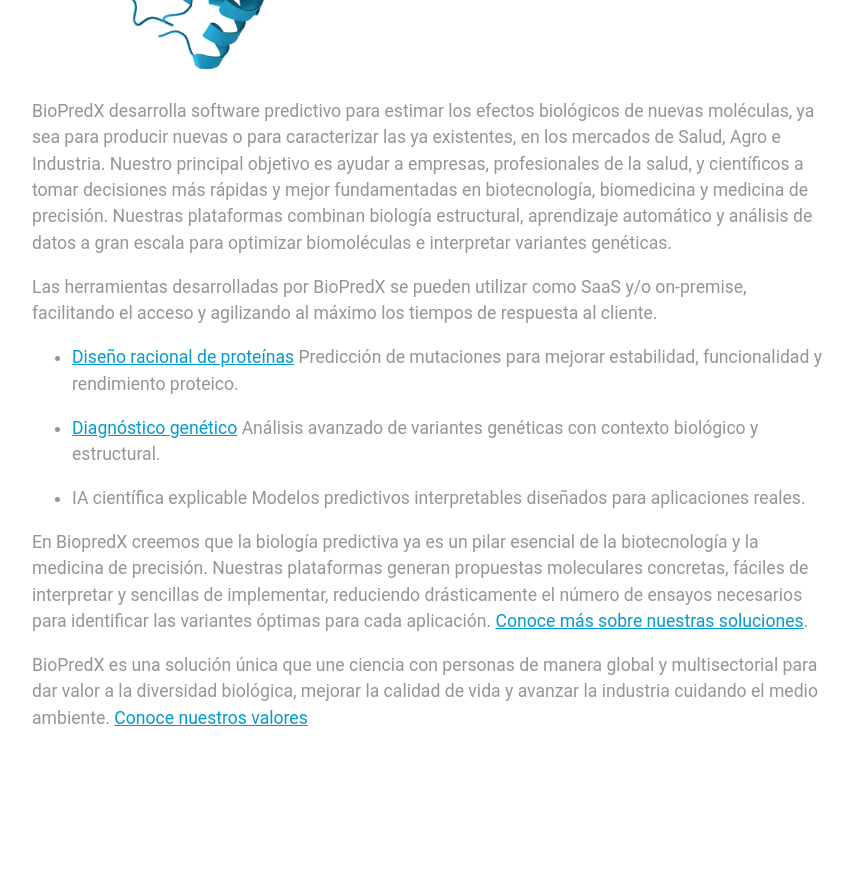
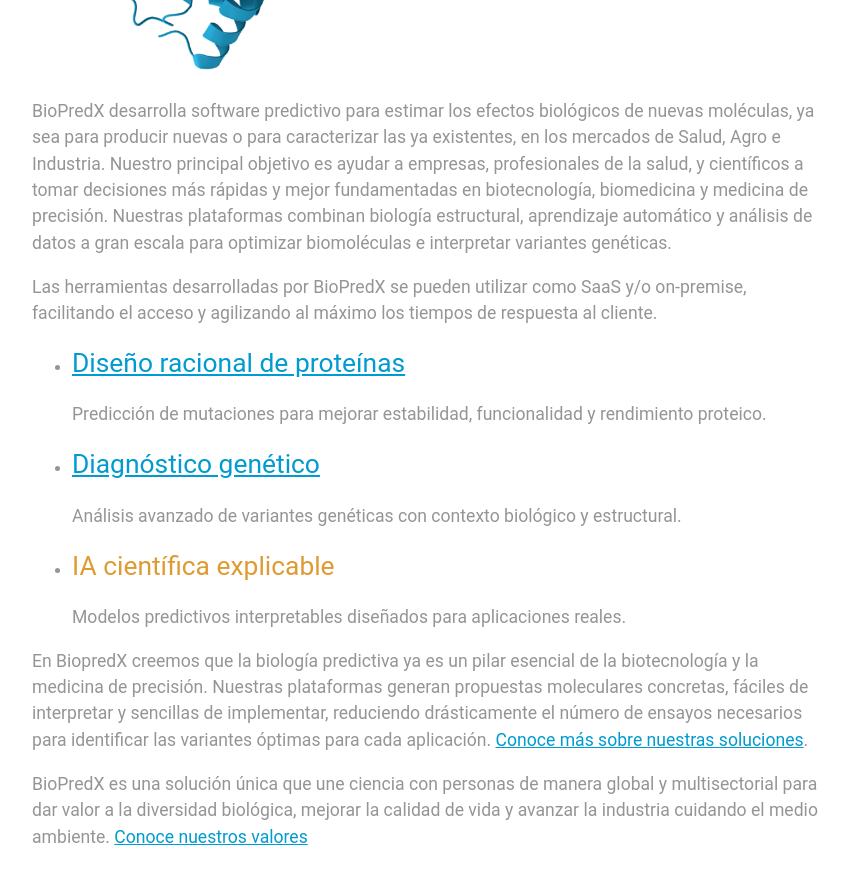
Before and after one commit to elhectro2/biopredx.github.io, a Jekyll site: the page built from index.md, in a window 1280 px wide and 900 px high, scrolled down 877 px. Shown: the top 884 px of the window, without its empty margins (208-1061 px from the left). Built offline with Jekyll 4.4.1, drawn with Linux system fonts in a browser that asks for light colours; before the commit the page ends 1658 px from its top, so only the background shows below that.

```diff
--- a/index.md
+++ b/index.md
@@ -7,13 +7,13 @@ BioPredX desarrolla software predictivo para estimar los efectos biológicos de
 
 Las herramientas desarrolladas por BioPredX se pueden utilizar como SaaS y/o on-premise, facilitando el acceso y agilizando al máximo los tiempos de respuesta al cliente.
 
-- [Diseño racional de proteínas](/biopredx.github.io/servicios.html#diseño-racional-de-proteínas)
+- ## [Diseño racional de proteínas](/biopredx.github.io/servicios.html#diseño-racional-de-proteínas)
 Predicción de mutaciones para mejorar estabilidad, funcionalidad y rendimiento proteico.
 
-- [Diagnóstico genético](/biopredx.github.io/servicios.html#diagnóstico-genético)
+- ## [Diagnóstico genético](/biopredx.github.io/servicios.html#diagnóstico-genético)
 Análisis avanzado de variantes genéticas con contexto biológico y estructural.
 
-- IA científica explicable
+- ## IA científica explicable
 Modelos predictivos interpretables diseñados para aplicaciones reales.
 
 En BiopredX creemos que la biología predictiva ya es un pilar esencial de la biotecnología y la medicina de precisión. Nuestras plataformas generan propuestas moleculares concretas, fáciles de interpretar y sencillas de implementar, reduciendo drásticamente el número de ensayos necesarios para identificar las variantes óptimas para cada aplicación. [Conoce más sobre nuestras soluciones](/biopredx.github.io/servicios.html).
```
